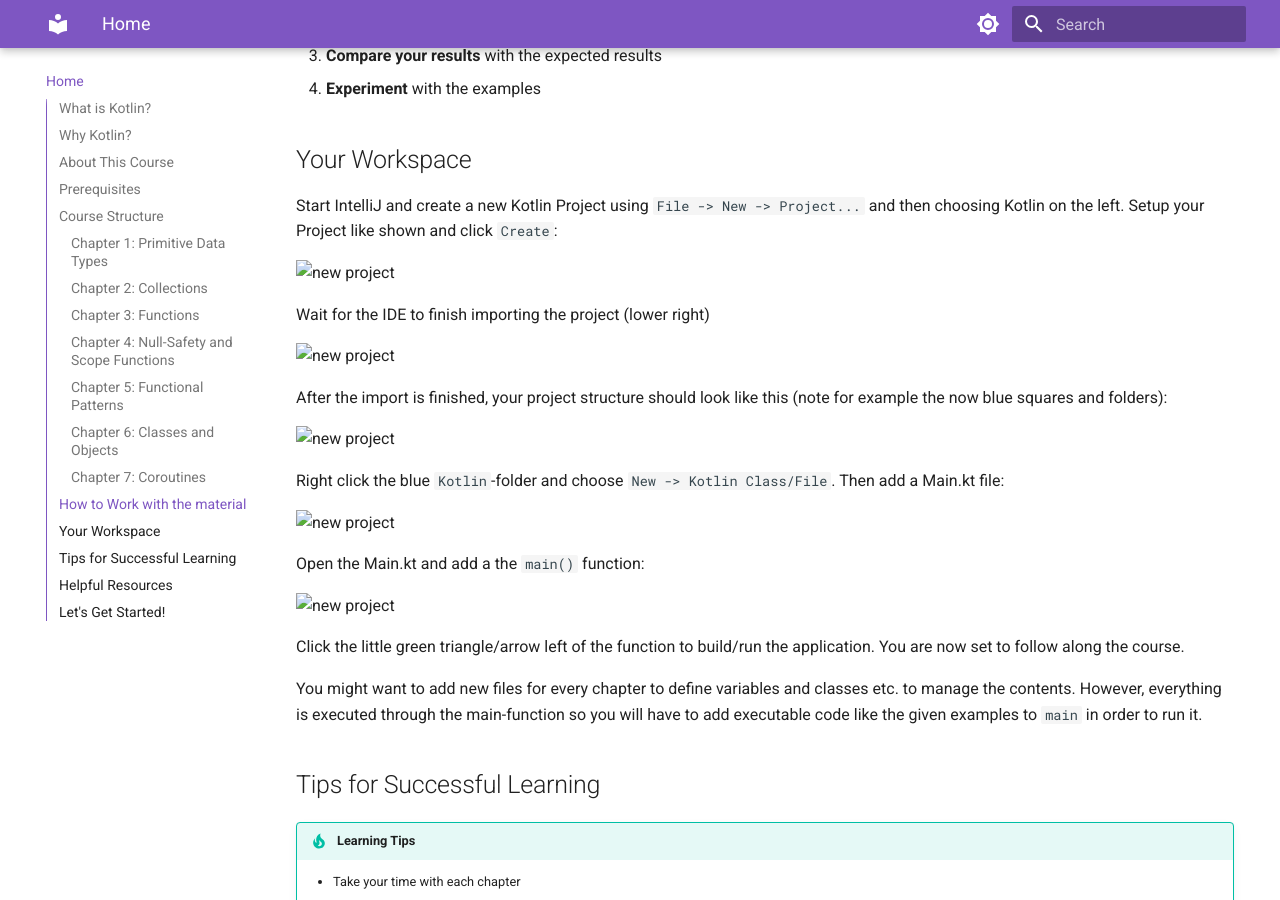
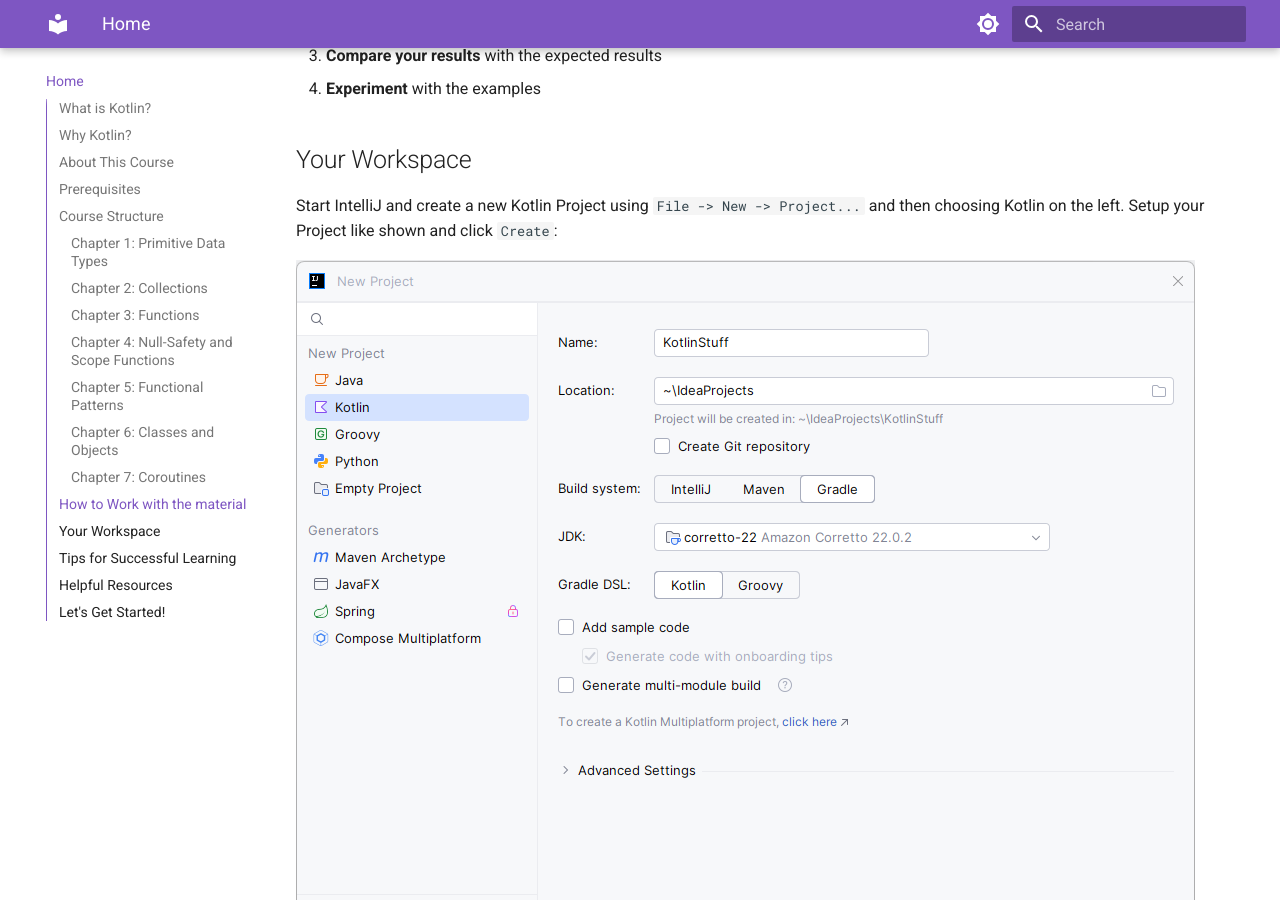
Before and after one commit to kirschkakao/KotlinIntroduction, an MkDocs documentation site: the page built from docs/index.md, in a window 1280 px wide and 900 px high, scrolled down 2064 px. Built offline with MkDocs 1.6.1 and Material for MkDocs 9.7.7, drawn with Linux system fonts in a browser that asks for light colours.

Commit message:
add images and fix links

```diff
--- a/docs/index.md
+++ b/docs/index.md
@@ -65,23 +65,23 @@ Asynchronous Programming, launch, async/await, Structured Concurrency
 
 Start IntelliJ and create a new Kotlin Project using `File -> New -> Project...` and then choosing Kotlin on the left. Setup your Project like shown and click `Create`:
 
-![new project](../../images/day1/kotlin_introduction/new_project.png)
+![new project](images/new_project.png)
 
 Wait for the IDE to finish importing the project (lower right)
 
-![new project](../../images/day1/kotlin_introduction/import_project.png)
+![new project](images/import_project.png)
 
 After the import is finished, your project structure should look like this (note for example the now blue squares and folders):
 
-![new project](../../images/day1/kotlin_introduction/initial_project_structure.png)
+![new project](.images/initial_project_structure.png)
 
 Right click the blue `Kotlin`-folder and choose `New -> Kotlin Class/File`. Then add a Main.kt file:
 
-![new project](../../images/day1/kotlin_introduction/new_main.png)
+![new project](images/new_main.png)
 
 Open the Main.kt and add a the `main()` function:
 
-![new project](../../images/day1/kotlin_introduction/main_fun.png)
+![new project](images/main_fun.png)
 
 Click the little green triangle/arrow left of the function to build/run the application. You are now set to follow along the course.
 
```
Also changed, not shown: docs/images/import_project.png (added), docs/images/initial_project_structure.png (added), docs/images/main_fun.png (added), docs/images/new_main.png (added), docs/images/new_project.png (added).
